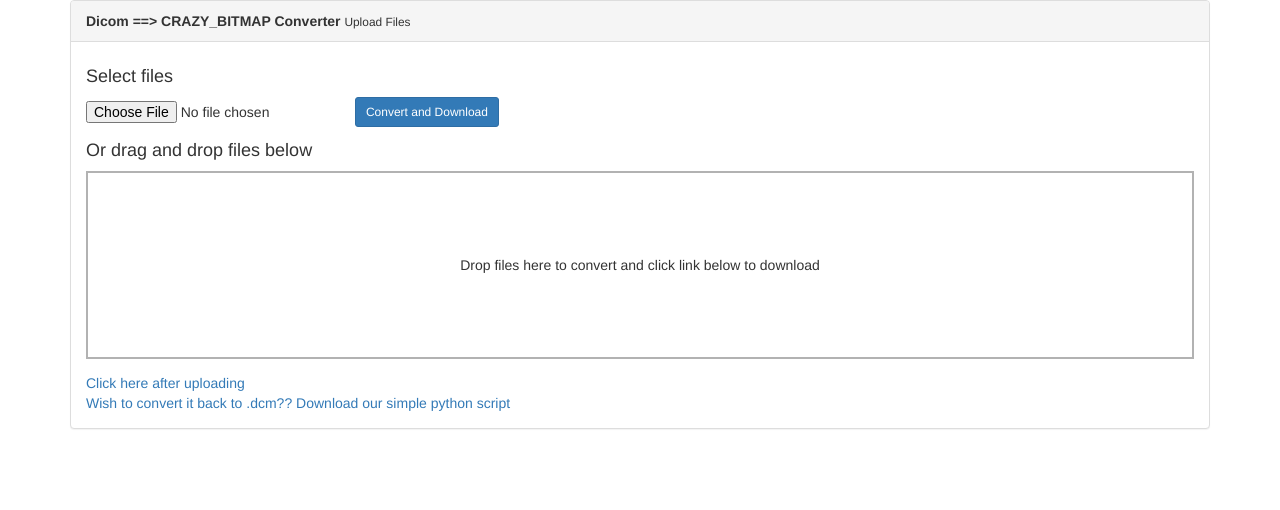
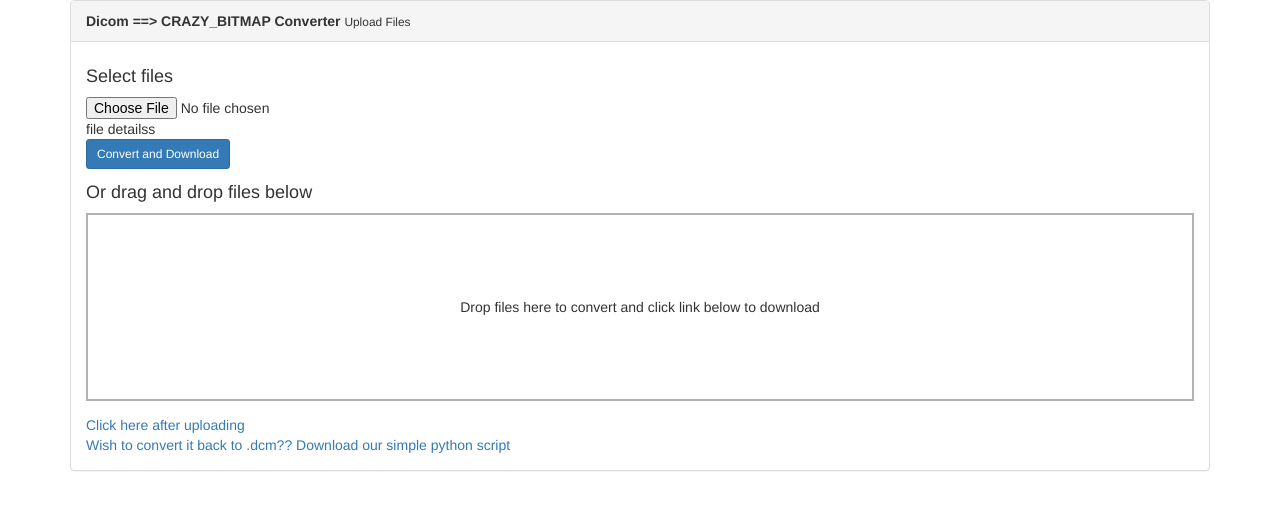
Before and after one commit to Rakshith2597/Dicom-fileconverter, a Flask app: template templates/upload.html in a window 1280 px wide. Shown: the top 510 px of the page. Run offline with Flask 2, Linux system fonts and the light colour scheme; the template is opened without the code that fills it, so the values that code supplies are empty; some libraries are stand-ins or nearby versions.

Commit message:
file details in browse okay

```diff
--- a/converter.py
+++ b/converter.py
@@ -11,13 +11,11 @@ import Image
 import pylab
 
 
-
-
 UPLOADED_PATH= '/home/rakshith/Internship/uploads'
 app = Flask(__name__)
 app.config['UPLOADED_PATH'] = UPLOADED_PATH
 app.secret_key = 'random string'
-
+app.config['SEND_FILE_MAX_AGE_DEFAULT'] = 0
 app.config['DROPZONE_ALLOWED_FILE_TYPE'] = '.dcm'
 app.config.update(
 
@@ -112,7 +110,8 @@ def uploader():
 
               #return render_template("download.html")
 
-              return redirect(url_for('downloader'))
+
+              return redirect(url_for('downloader',filename=con_file))
 
           else:
               flash('Hey! Thats not a .dcm file. Check again')
@@ -124,14 +123,18 @@ def uploader():
 @app.route('/downloader')
 
 def downloader():
-    name_file=open('uploads/name.txt','rw+')
+    name_file=open('uploads/name.txt','r')
     conv_name=name_file.readline()
 
     name_file.close()
+
+
     #os.remove(os.path.join(app.config['UPLOADED_PATH'],'name.txt' ))
 
 
     return send_from_directory(app.config['UPLOADED_PATH'],conv_name, as_attachment='True')
+
+
 
 @app.route('/script_download')
 
@@ -142,13 +145,11 @@ def script_download():
 
 
 
-
-
-
-
 @app.errorhandler(404)
 def not_found_error(error):
     return render_template('404.html'), 404
+
+
 
 @app.errorhandler(500)
 def internal_error(error):
--- a/dicomread.py
+++ b/dicomread.py
@@ -18,6 +18,10 @@ def extracting():
 
     ds.PixelData = ds.pixel_array
     ss=ds.PatientName
+
+    tt=ds.ImageType
+    print tt
+
 
 
 
--- a/static/upl.js
+++ b/static/upla.js
@@ -3,7 +3,8 @@
 
 function photo(){
 
-  var pic=document.getElementByName('js-upload-files').files[0];
+  var pic=document.getElementById('file').files[0];
+
 
   var a='Date ::'+pic.date;
   a+='<br> Name ::'+pic.name;
@@ -13,8 +14,7 @@ function photo(){
   var filetype= 'application/*';
 
   if (!pic.type.match(filetype))
-    {document.getElementById('res').innerHTML="invalid file format"}
-
+    {document.getElementById('res').innerHTML="Invalid File Format"}
 
   else{
 
--- a/templates/upload.html
+++ b/templates/upload.html
@@ -44,31 +44,31 @@
 
   <form class="uploadform"  name="upload" method="POST" action="{{ url_for('uploader') }}" enctype = "multipart/form-data">
     <div class="form-inline">
-                  <div class="form-group">
-                  <input  type="file" id="js-upload-files" name="file" >
+    <div class="form-group">
+          <input  type="file" id="file" name="file" onchange="photo()">
+          <div id="res">
+            file detailss
+          </div>
+          <div>
+          <button  type="submit"  name="submit" class="btn btn-sm btn-primary" id="js-upload-submit">
 
-                  </div>
+          Convert and Download</button> </div>
 
- <button  type="submit"  name="submit" class="btn btn-sm btn-primary" id="js-upload-submit">
-Convert and Download</button>
-</div>
+          </div>
+
+
+  </div>
 
 
 
   </form>
-
-  <div id="res">
-
-  </div>
-
-
 
   <h4>Or drag and drop files below</h4>
           <div  id="drop-zone">
           <form class="dropzone" id="mydropzone" action="{{ url_for('uploader') }}" enctype = "multipart/form-data">
 
           </form>
-            <!--{{ dropzone.create(action_view='uploader') }} -->
+            <!--{{ dropzone.create(action_view='uploader') }}   js-upload-files-->
 
           </div>
           <div>
--- a/uploads/name.txt
+++ /dev/null
@@ -1 +0,0 @@
-CT-MONO2-16-brain.czb
```
Also changed, not shown: other parts of templates/upload.html (+4 -1 lines), static/img_rgb.png (deleted), 2 other files.
